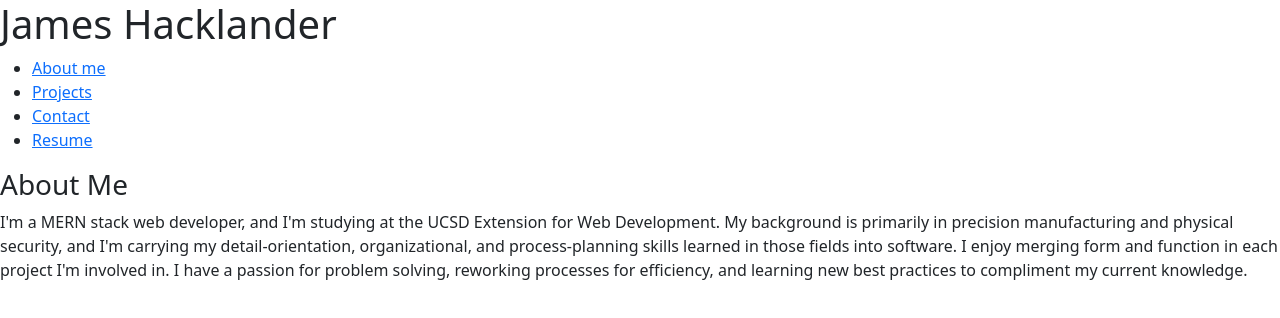
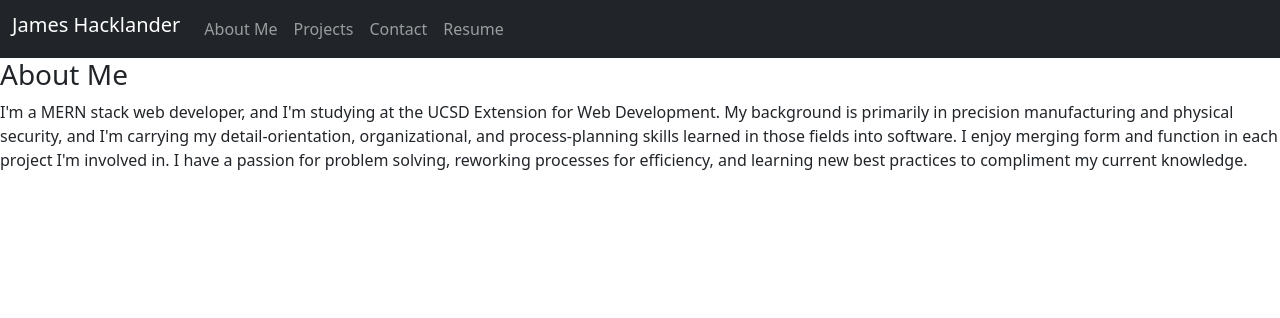
Before and after one commit to MonsAltus/react-portfolio, a React (Create React App) app: page / in a window 1280 px wide. Shown: the top 318 px of the page. Built offline with nearby package versions, Linux system fonts and the light colour scheme.

Commit message:
Developed Navbar component

```diff
--- a/src/components/Navbar.js
+++ b/src/components/Navbar.js
@@ -4,23 +4,21 @@ import { Link } from 'react-router-dom';
 export default function Navbar() {
     return (
         <header>
-            <h1>James Hacklander</h1>
-
-            <nav>
-                <ul>
-                    <li>
-                        <Link to='/'>About me</Link>
-                    </li>
-                    <li>
-                        <Link to='/projects'>Projects</Link>
-                    </li>
-                    <li>
-                        <Link to='/contact'>Contact</Link>
-                    </li>
-                    <li>
-                        <a href='./James Hacklander resume.pdf' target='_blank' >Resume</a>
-                    </li>
-                </ul>
+            <nav class="navbar navbar-expand-md navbar-dark bg-dark">
+            <div class="container-fluid">
+                <h1 class="navbar-brand">James Hacklander</h1>
+                <button class="navbar-toggler" type="button" data-bs-toggle="collapse" data-bs-target="#navbarNavAltMarkup" aria-controls="navbarNavAltMarkup" aria-expanded="false" aria-label="Toggle navigation">
+                <span class="navbar-toggler-icon"></span>
+                </button>
+                <div class="collapse navbar-collapse" id="navbarNavAltMarkup">
+                    <div class="navbar-nav">
+                        <Link to='/' class="nav-link">About Me</Link>
+                        <Link to='/projects' class="nav-link">Projects</Link>
+                        <Link to='/contact' class="nav-link">Contact</Link>
+                        <a href='./James Hacklander Resume.pdf' target='_blank' class="nav-link">Resume</a>
+                    </div>
+                </div>
+            </div>
             </nav>
         </header>
     )
```
